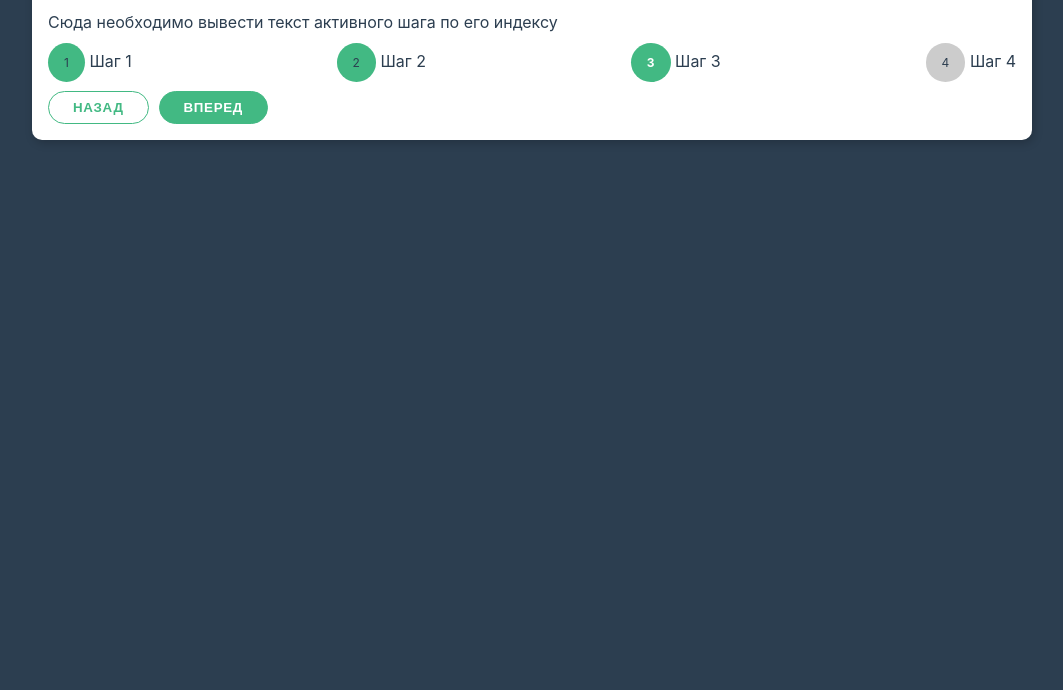
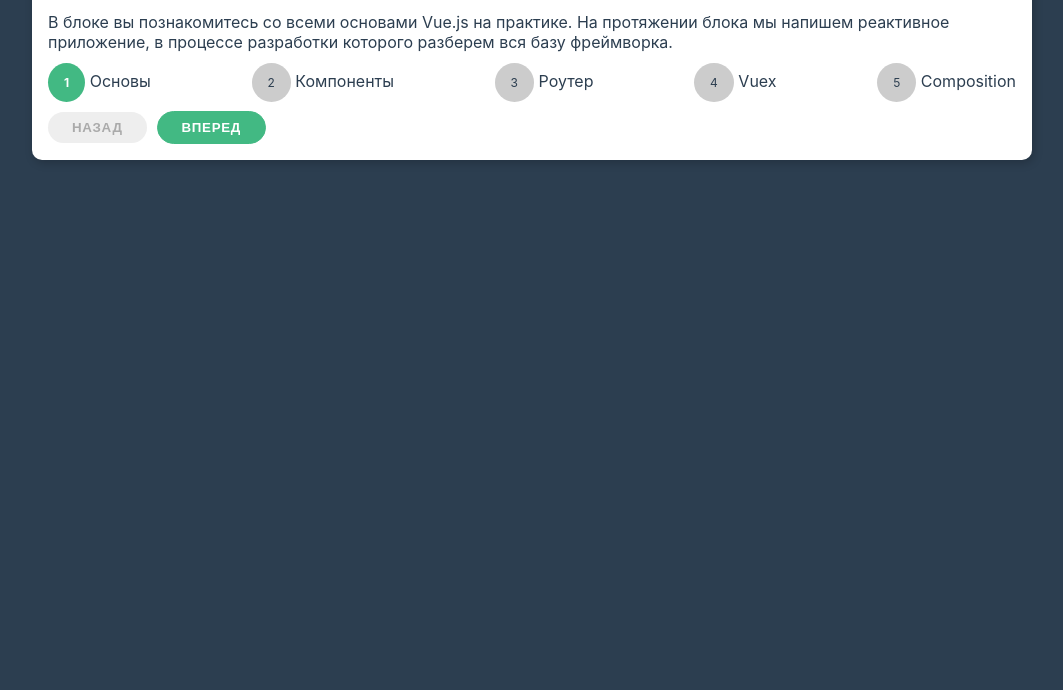
Before and after one commit to kudya/plan_navigation_004_vue3, a plain HTML site: page index.html in a window 1280 px wide. Shown: the part 110-800 px from the top of the page, without its empty margins (108-1171 px from the left). Drawn offline with nearby package versions, Linux system fonts and the light colour scheme.

Commit message:
added vue logic to static html-template: v-for for steps, functionality and visibility conditions for buttons, navigation logic for component

```diff
--- a/index.html
+++ b/index.html
@@ -8,23 +8,32 @@
   </head>
   <body>
 
-  <div class="container" id="app">
+  <div class="container" id="app" v-cloak>
     <div class="card">
       <h1>План по изучению Vue.js</h1>
 
       <div class="steps">
         <div class="steps-content">
-          Сюда необходимо вывести текст активного шага по его индексу
+          {{ steps[activeIndex].text }}
         </div>
         <ul class="steps-list">
-          <li class="steps-item done"><span>1</span> Шаг 1</li>
-          <li class="steps-item done"><span>2</span> Шаг 2</li>
-          <li class="steps-item active"><span>3</span> Шаг 3</li>
-          <li class="steps-item"><span>4</span> Шаг 4</li>
+          <li
+            class="steps-item"
+            :class="{ active: index === activeIndex, done: index < activeIndex}"
+            :index="index"
+            v-for="(step, index) in steps"
+            @click="setActive(index)">
+            <span>{{ index + 1 }}</span>
+            {{ step.title }}
+          </li>
         </ul>
         <div>
-          <button class="btn">Назад</button>
-          <button class="btn primary">Вперед</button>
+          <button v-show="!isFinish" class="btn" @click="prev" :disabled="isDisable">Назад</button>
+
+          <button v-show="!isFinish" v-if="!isLastStep" class="btn primary" @click="nextOfFinish">Вперед</button>
+          <button v-show="!isFinish" v-else class="btn primary" @click="nextOfFinish">Закончить</button>
+
+          <button v-show="isFinish" class="btn" @click="reset">Начать заново</button>
         </div>
       </div>
     </div>
--- a/theme.css
+++ b/theme.css
@@ -1,4 +1,4 @@
-@import url('https://fonts.googleapis.com/css2?family=Roboto:wght@400;500&display=swap');
+@import url("https://fonts.googleapis.com/css2?family=Roboto:wght@400;500&display=swap");
 
 * {
   box-sizing: border-box;
@@ -97,9 +97,9 @@ h3 {
 }
 
 .btn:disabled {
-  background: #eee!important;
-  border: #ddd!important;
-  color: #aaa!important;
+  background: #eee !important;
+  border: #ddd !important;
+  color: #aaa !important;
   cursor: not-allowed;
 }
 
@@ -198,8 +198,8 @@ h3 {
 .steps-item span {
   cursor: pointer;
   border-radius: 50%;
-  padding: .75rem 1rem;
-  font-size: .75rem;
+  padding: 0.75rem 1rem;
+  font-size: 0.75rem;
   background: #cccccc;
 }
 
@@ -207,7 +207,8 @@ h3 {
   margin-bottom: 1rem;
 }
 
-.steps-item.active span, .steps-item.done span {
+.steps-item.active span,
+.steps-item.done span {
   background: #42b983;
 }
 
@@ -215,3 +216,7 @@ h3 {
   font-weight: bold;
   color: #ffffff;
 }
+
+[v-cloak] {
+  display: none;
+}
--- a/vue.js
+++ b/vue.js
@@ -1,39 +1,47 @@
-// вы можете как угодно изменять программу и код
-// доавлять любые переменные и модели
-// ваша задача реализовать так, как показано на видео, чтобы оно работало
-
 const App = {
   data() {
     return {
-      activeIndex: 0, // то, что позволяет определить текущий активный шиг
+      activeIndex: 0,
       steps: [
         {title: 'Основы', text: 'В блоке вы познакомитесь со всеми основами Vue.js на практике. На протяжении блока мы напишем реактивное приложение, в процессе разработки которого разберем вся базу фреймворка.'},
         {title: 'Компоненты', text: 'Один из самых важных блоков в курсе, где вы узнаете все о компонентах. В блоке мы напишем 2 разных приложения и создадим более 5 различных UI компонентов как в реальной разработке. Блок расскажет про абсолютно все составляющие, которые есть в компонентах: взаимодействие, slots, асинхронные и динамические компоненты и тонна примеров.'},
         {title: 'Роутер', text: 'В данном блоке вы узнаете все о том, как работает мультиязычность во Vue. Мы создадим миниклон Gmail в данном блоке, где вы на практике увидите как работать с динамическим роутером.'},
         {title: 'Vuex', text: 'В блоке вы узнаете абсолютно все про Vuex. Вы узнаете как работать с данными, какие есть лучшие практики по их программированию и структурированию. Все на практике.'},
         {title: 'Composition', text: 'Одним из наиболее важных обновлений в Vue 3 является появление альтернативного синтаксиса Composition API. В этом блоке вы узнаете все, чтобы полностью пользоваться данными синтаксисом на практических примерах. Помимо этого вы узнаете как работать совместно с Vue Router и Vuex.'},
-      ]
+      ],
+      isFinish: false,
     }
   },
   methods: {
+    // functionality of "Back" button
     prev() {
-      // когда нажимаем кнопку назад
+      if (this.activeIndex !== 0) {
+        this.activeIndex--;
+      };
     },
+    // functionality of "Start again" button
     reset() {
-      // начать заного
+      this.isFinish = false;
+      this.activeIndex = 0;
     },
+    // functionality of "Forward" button
     nextOfFinish() {
-      // кнопка вперед или закончить
+      this.isLastStep ? this.isFinish = true : this.activeIndex++;
     },
-    setActive(idx) {
-      // когда нажимаем на определенный шаг
+    // set index of active step
+    setActive(index) {
+      this.activeIndex = index;
     }
   },
   computed: {
-    // тут стоит определить несколько свойств:
-    // 1. текущий выбранный шаг
-    // 2. выключена ли кнопка назад
-    // 3. находимся ли мы на последнем шаге
+    // check necessity to disable "Back" button
+    isDisable() {
+      return this.activeIndex === 0;
+    },
+    // check last step
+    isLastStep() {
+      return this.activeIndex === this.steps.length - 1;
+    },
   }
 }
 
```
Also changed, not shown: 1 other file.
